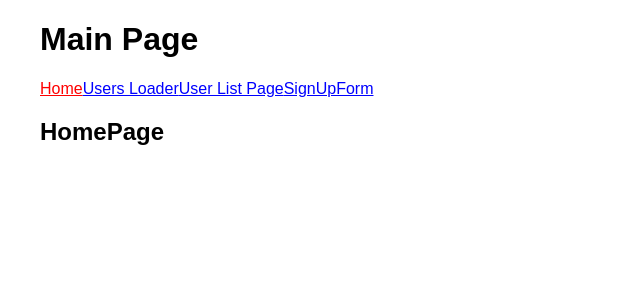
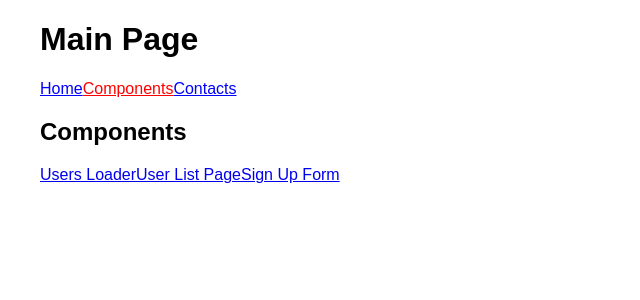
Before and after one commit to Mykola2012/reactRoutingHomework, a React (Create React App) app: page /components in a window 1280 px wide. Before the commit this address led to /. Shown: the top 300 px of the page, without its empty margins (0-640 px from the left). Built offline with nearby package versions, Linux system fonts and the light colour scheme.

Commit message:
Add Layout

```diff
--- a/src/App.js
+++ b/src/App.js
@@ -1,22 +1,21 @@
 import { Route, Routes } from 'react-router-dom'
 import './App.scss'
-import Header from './components/Header'
 import HomePage from './pages/HomePage'
-import UsersLoader from './pages/UsersLoader'
-import UserListPage from './pages/UserListPage'
 import NotFound from './pages/NotFound'
-import SignUpForm from './pages/SindUpForm'
+import Components from './pages/Components'
+import Contacts from './pages/Contacts'
+import Layout from './components/Layout'
 
 function App () {
   return (
     <>
-      <Header />
       <Routes>
-        <Route path='/' element={<HomePage />} />
-        <Route path='usersLoader' element={<UsersLoader />} />
-        <Route path='userListPage' element={<UserListPage />} />
-        <Route path='signUpForm' element={<SignUpForm />} />
-        <Route path='*' element={<NotFound />} />
+        <Route path='/' element={<Layout />}>
+          <Route index element={<HomePage />} />
+          <Route path='components/*' element={<Components />} />
+          <Route path='contacts' element={<Contacts />} />
+          <Route path='*' element={<NotFound />} />
+        </Route>
       </Routes>
     </>
   )
--- a/src/components/Header/index.js
+++ b/src/components/Header/index.js
@@ -12,14 +12,11 @@ const Header = () => (
       <NavLink style={defineNavLinkStyle} to='/'>
         Home
       </NavLink>
-      <NavLink style={defineNavLinkStyle} to='/usersLoader'>
-        Users Loader
+      <NavLink style={defineNavLinkStyle} to='/components'>
+        Components
       </NavLink>
-      <NavLink style={defineNavLinkStyle} to='/userListPage'>
-        User List Page
-      </NavLink>
-      <NavLink style={defineNavLinkStyle} to='/signUpForm'>
-        SignUpForm
+      <NavLink style={defineNavLinkStyle} to='/contacts'>
+        Contacts
       </NavLink>
     </nav>
   </header>
--- /dev/null
+++ b/src/components/Layout/index.js
@@ -0,0 +1,14 @@
+import { Outlet } from 'react-router-dom'
+import Header from '../Header'
+
+const Layout = () => {
+  return (
+    <div>
+      <Header />
+      {''}
+      <Outlet />
+    </div>
+  )
+}
+
+export default Layout
--- /dev/null
+++ b/src/pages/Components/index.js
@@ -0,0 +1,20 @@
+import { Link, Route, Routes } from 'react-router-dom'
+import SignUpForm from '../SindUpForm'
+import UserListPage from '../UserListPage'
+import UsersLoader from '../UsersLoader'
+
+const Components = () => (
+  <main>
+    <h2>Components</h2>
+    <Link to='usersLoader'>Users Loader</Link>
+    <Link to='userListPage'>User List Page</Link>
+    <Link to='signUpForm'>Sign Up Form</Link>
+    <Routes>
+      <Route part='usersLoader' element={<UsersLoader />} />
+      <Route part='userListPage' element={<UserListPage />} />
+      <Route part='signUpForm' element={<SignUpForm />} />
+    </Routes>
+  </main>
+)
+
+export default Components
--- /dev/null
+++ b/src/pages/Contacts/index.js
@@ -0,0 +1,13 @@
+const Contacts = () => (
+  <main>
+    <h2>Contacts</h2>
+    <p>
+      Student <a href='https://github.com/Mykola2012'>Revika Mykola</a>
+    </p>
+    <p>
+      Training Center by <a href='https://freshcode.training/'>FRESHCODE</a>
+    </p>
+  </main>
+)
+
+export default Contacts
```
